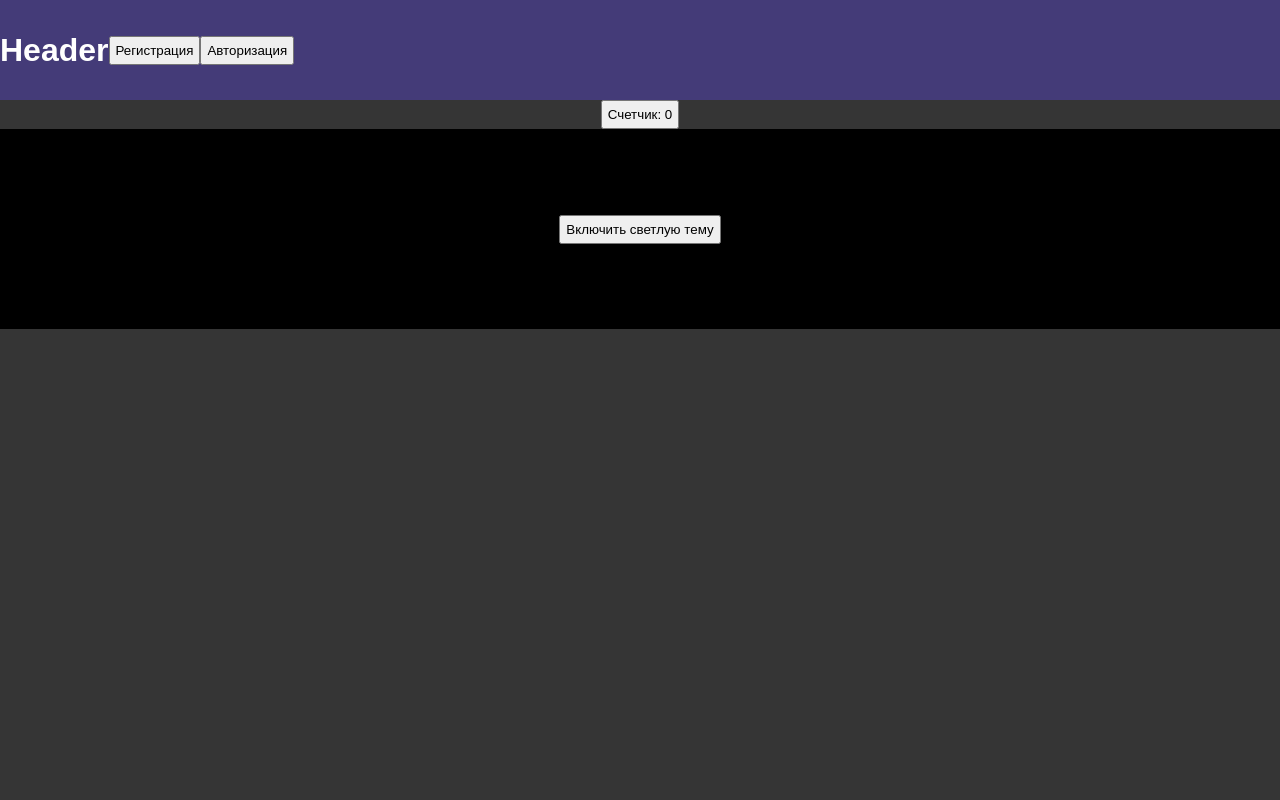
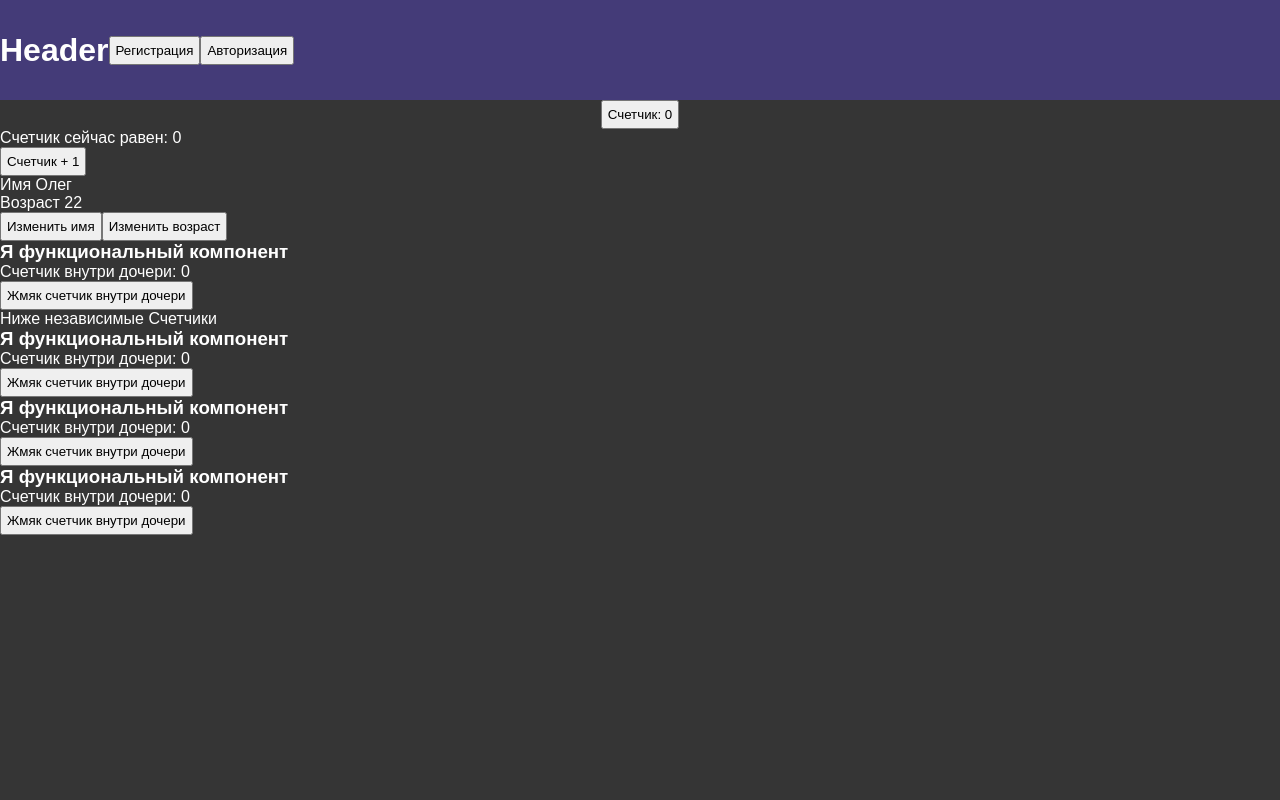
Before and after one commit to Oleg-ru/w-g, a React (Vite) app in the folder react/my-app/: page / in a window 1280 px wide. Shown: the top 800 px of the page. Built offline with nearby package versions, Linux system fonts and the light colour scheme.

Commit message:
React 11 видео setState в классовом компоненте

```diff
--- a/react/my-app/src/components/App/App.jsx
+++ b/react/my-app/src/components/App/App.jsx
@@ -4,6 +4,9 @@ import Footer from "../Footer/Footer.jsx";
 import HomePage from "../../pages/HomePage.jsx";
 import ThemeToggle from "../ThemeToggle/ThemeToggle.jsx";
 import {useState} from "react";
+import CounterC from "../CounterC/CounterC.jsx";
+import UserProfile from "../UserProfile/UserProfile.jsx";
+import ParentComponentC from "../ParentComponent/ParentComponentC.jsx";
 
 function App() {
     const [isDarkMode, setIsDarkMode] = useState(true)
@@ -13,7 +16,9 @@ function App() {
             <Header />
             <main className='app'>
                 <HomePage />
-                <ThemeToggle isDarkMode={isDarkMode} setIsDarkMode={setIsDarkMode}/>
+                <CounterC />
+                <UserProfile />
+                <ParentComponentC />
             </main>
             <Footer />
         </>
--- /dev/null
+++ b/react/my-app/src/components/CounterC/CounterC.jsx
@@ -0,0 +1,29 @@
+import React, {Component} from 'react';
+
+class CounterC extends Component {
+
+    constructor(props) {
+        super(props);
+        this.state = {
+            count: 0
+        }
+    }
+
+    handleClick = () => {
+        this.setState({
+            ...this.state,
+            count: this.state.count + 1,
+        })
+    }
+
+    render() {
+        return (
+            <div>
+                <div>Счетчик сейчас равен: {this.state.count}</div>
+                <button onClick={this.handleClick}>Счетчик + 1</button>
+            </div>
+        );
+    }
+}
+
+export default CounterC;
--- /dev/null
+++ b/react/my-app/src/components/ParentComponent/ChildComponentC/ChildComponentC.jsx
@@ -0,0 +1,33 @@
+// import React, {Component} from 'react';
+//
+// class ChildComponentC extends Component {
+//     render() {
+//
+//         const {count, onIncrement} = this.props;
+//
+//         return (
+//             <div>
+//                 <p>Счетчик внутри дочери: {count}</p>
+//                 <button onClick={onIncrement}>Жмяк счетчик внутри дочери</button>
+//             </div>
+//         );
+//     }
+// }
+//
+// export default ChildComponentC;
+
+// Функциолнальнй компонент
+
+import React from 'react';
+
+function ChildComponentC(props) {
+    return (
+        <div>
+            <h3>Я функциональный компонент</h3>
+            <p>Счетчик внутри дочери: {props.count}</p>
+            <button onClick={props.onIncrement}>Жмяк счетчик внутри дочери</button>
+        </div>
+    );
+}
+
+export default ChildComponentC;
--- /dev/null
+++ b/react/my-app/src/components/ParentComponent/ParentComponentC.jsx
@@ -0,0 +1,41 @@
+import React, {Component} from 'react';
+import ChildComponentC from "./ChildComponentC/ChildComponentC.jsx";
+
+class ParentComponentC extends Component {
+
+    constructor(props) {
+        super(props);
+        this.state = {
+            count: 0,
+            countMany: [0,0,0]
+        }
+    }
+
+    handleClick = () => {
+        this.setState({
+            count: this.state.count + 1
+        })
+    }
+
+    handleManyClick = (index) => {
+        this.setState((prevState) => {
+            const newState = [...prevState.countMany];
+            newState[index] += 1;
+            return {countMany: [...newState]}
+        })
+    }
+
+    render() {
+        return (
+            <div>
+                <ChildComponentC count={this.state.count} onIncrement={this.handleClick}/>
+                <p>Ниже независимые Счетчики</p>
+                {this.state.countMany.map((count, index) =>
+                    <ChildComponentC count={count} onIncrement={() => {this.handleManyClick(index)}}/>
+                )}
+            </div>
+        );
+    }
+}
+
+export default ParentComponentC;
--- /dev/null
+++ b/react/my-app/src/components/UserProfile/UserProfile.jsx
@@ -0,0 +1,35 @@
+import React, {Component} from 'react';
+
+class UserProfile extends Component {
+
+    constructor(props) {
+        super(props);
+
+        this.state = {
+            name: 'Олег',
+            age: 22,
+        }
+    }
+
+    updateName = () => {
+        this.setState({name: "Петя"})
+    }
+
+    updateAge = () => {
+        this.setState({age: this.state.age + 1})
+
+    }
+
+    render() {
+        return (
+            <div>
+                <p>Имя {this.state.name}</p>
+                <p>Возраст {this.state.age}</p>
+                <button onClick={this.updateName}>Изменить имя</button>
+                <button onClick={this.updateAge}>Изменить возраст</button>
+            </div>
+        );
+    }
+}
+
+export default UserProfile;
```
Also changed, not shown: react/my-app/src/components/CounterC/CounterC.css (added).
